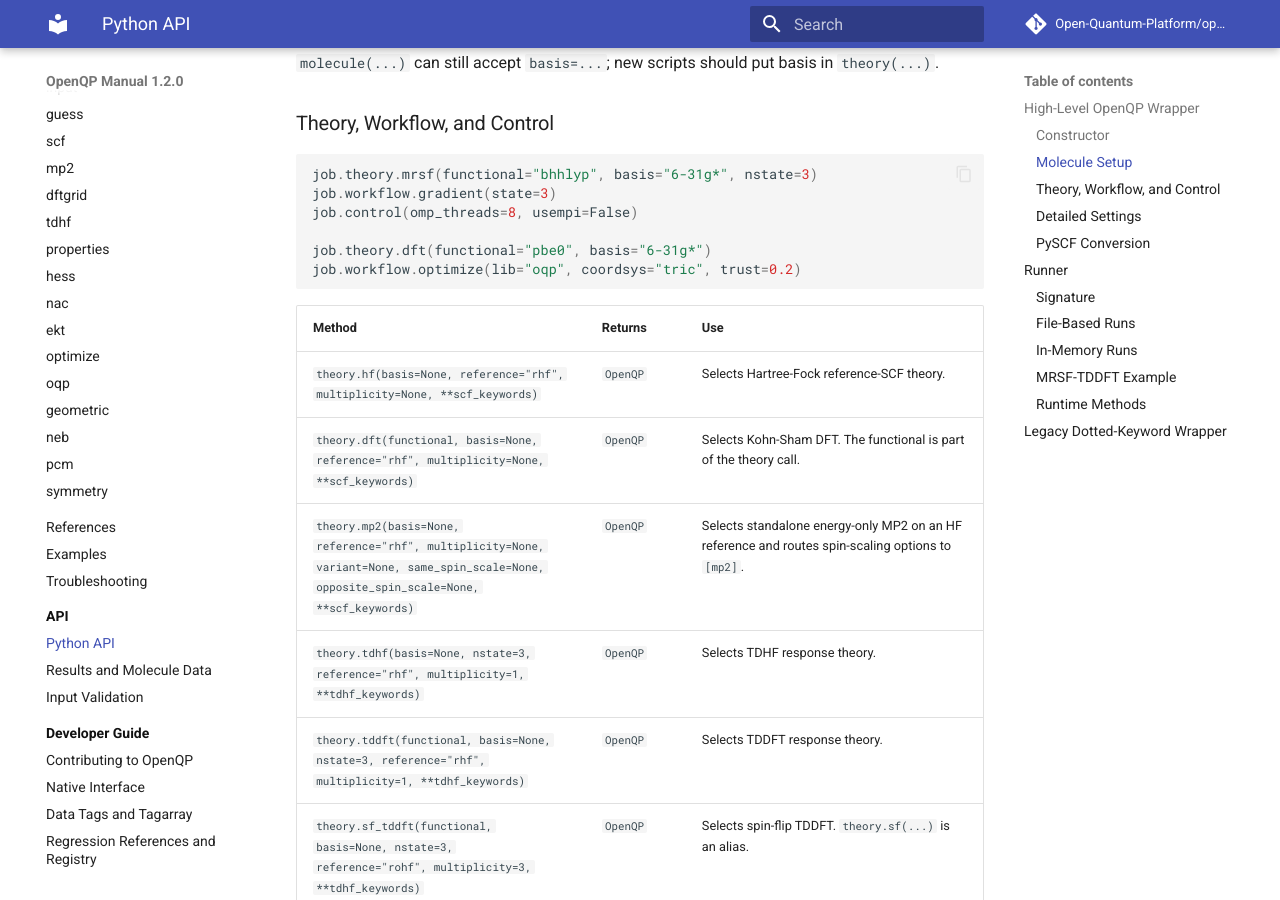
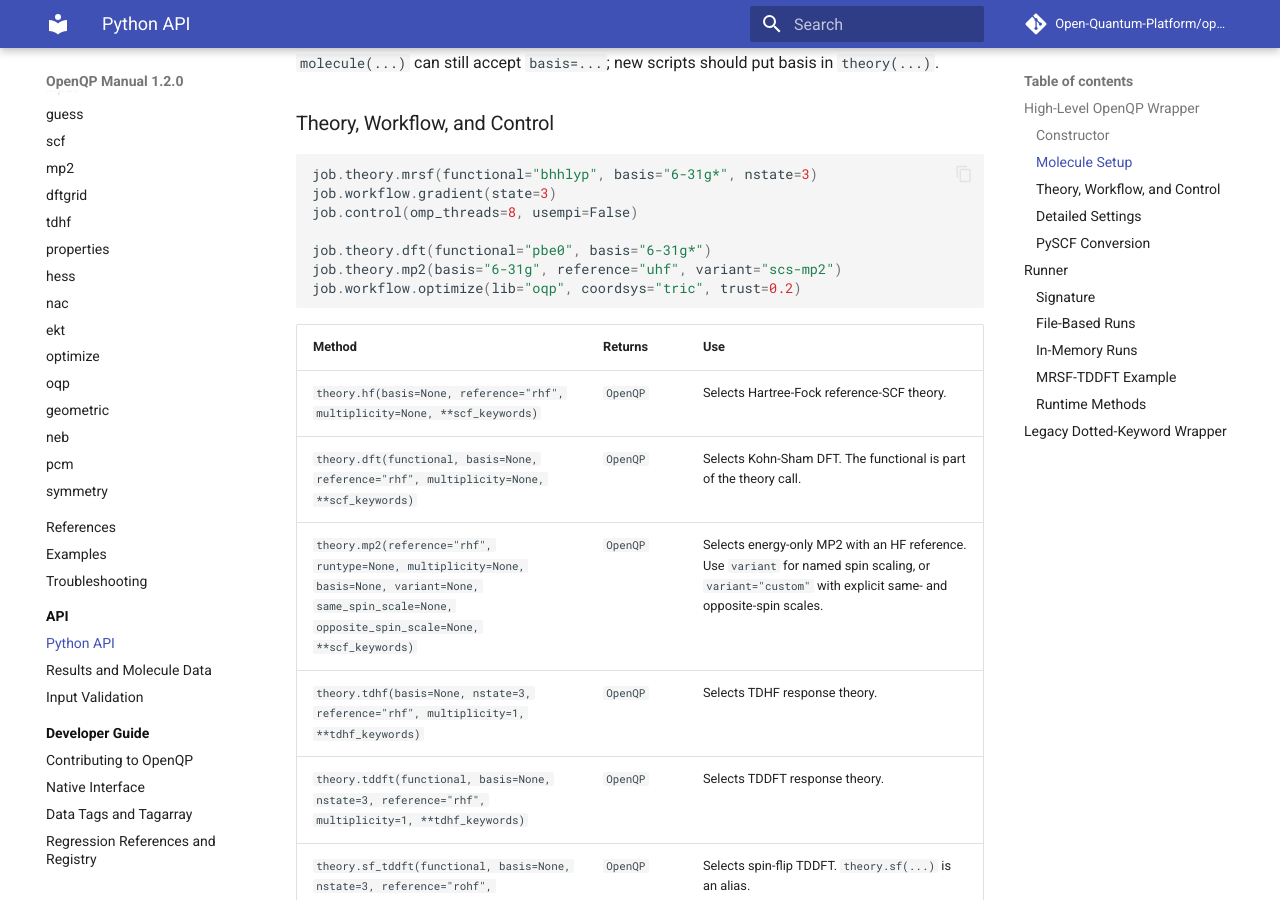
Before and after one commit to Open-Quantum-Platform/openqp-docs, an MkDocs documentation site: the page built from docs/api/python-runner.md, in a window 1280 px wide and 900 px high, scrolled down 2500 px. Built offline with MkDocs 1.6.1 and Material for MkDocs 9.7.7, drawn with Linux system fonts in a browser that asks for light colours; comment, search, counter and statistics services are not loaded; some of the changed text lies outside the part shown.

Commit message:
docs: refine MP2 Python helper docs

````diff
--- a/docs/api/python-runner.md
+++ b/docs/api/python-runner.md
@@ -97,6 +97,7 @@ job.workflow.gradient(state=3)
 job.control(omp_threads=8, usempi=False)
 
 job.theory.dft(functional="pbe0", basis="6-31g*")
+job.theory.mp2(basis="6-31g", reference="uhf", variant="scs-mp2")
 job.workflow.optimize(lib="oqp", coordsys="tric", trust=0.2)
 ```
 
@@ -104,7 +105,7 @@ job.workflow.optimize(lib="oqp", coordsys="tric", trust=0.2)
 | --- | --- | --- |
 | `theory.hf(basis=None, reference="rhf", multiplicity=None, **scf_keywords)` | `OpenQP` | Selects Hartree-Fock reference-SCF theory. |
 | `theory.dft(functional, basis=None, reference="rhf", multiplicity=None, **scf_keywords)` | `OpenQP` | Selects Kohn-Sham DFT. The functional is part of the theory call. |
-| `theory.mp2(basis=None, reference="rhf", multiplicity=None, variant=None, same_spin_scale=None, opposite_spin_scale=None, **scf_keywords)` | `OpenQP` | Selects standalone energy-only MP2 on an HF reference and routes spin-scaling options to `[mp2]`. |
+| `theory.mp2(reference="rhf", runtype=None, multiplicity=None, basis=None, variant=None, same_spin_scale=None, opposite_spin_scale=None, **scf_keywords)` | `OpenQP` | Selects energy-only MP2 with an HF reference. Use `variant` for named spin scaling, or `variant="custom"` with explicit same- and opposite-spin scales. |
 | `theory.tdhf(basis=None, nstate=3, reference="rhf", multiplicity=1, **tdhf_keywords)` | `OpenQP` | Selects TDHF response theory. |
 | `theory.tddft(functional, basis=None, nstate=3, reference="rhf", multiplicity=1, **tdhf_keywords)` | `OpenQP` | Selects TDDFT response theory. |
 | `theory.sf_tddft(functional, basis=None, nstate=3, reference="rohf", multiplicity=3, **tdhf_keywords)` | `OpenQP` | Selects spin-flip TDDFT. `theory.sf(...)` is an alias. |
@@ -127,8 +128,8 @@ only when selecting a non-energy workflow or setting workflow-specific controls.
 older compact `job.hf(...)`, `job.dft(...)`, `job.mrsf(...)`, and `job.soc(...)`
 helpers remain available for existing scripts.
 
-Standalone MP2 clears any DFT functional, forces `runtype=energy`, and accepts
-named or custom spin-scaling variants:
+MP2 clears any DFT functional, forces `runtype=energy`, and accepts named or
+custom spin-scaling variants:
 
 ```python
 job.theory.mp2(basis="6-31g", reference="uhf", variant="scs-mp2", conv=1.0e-10)
````
Also changed, not shown: docs/python-scripting.md (+4 -3 lines).
